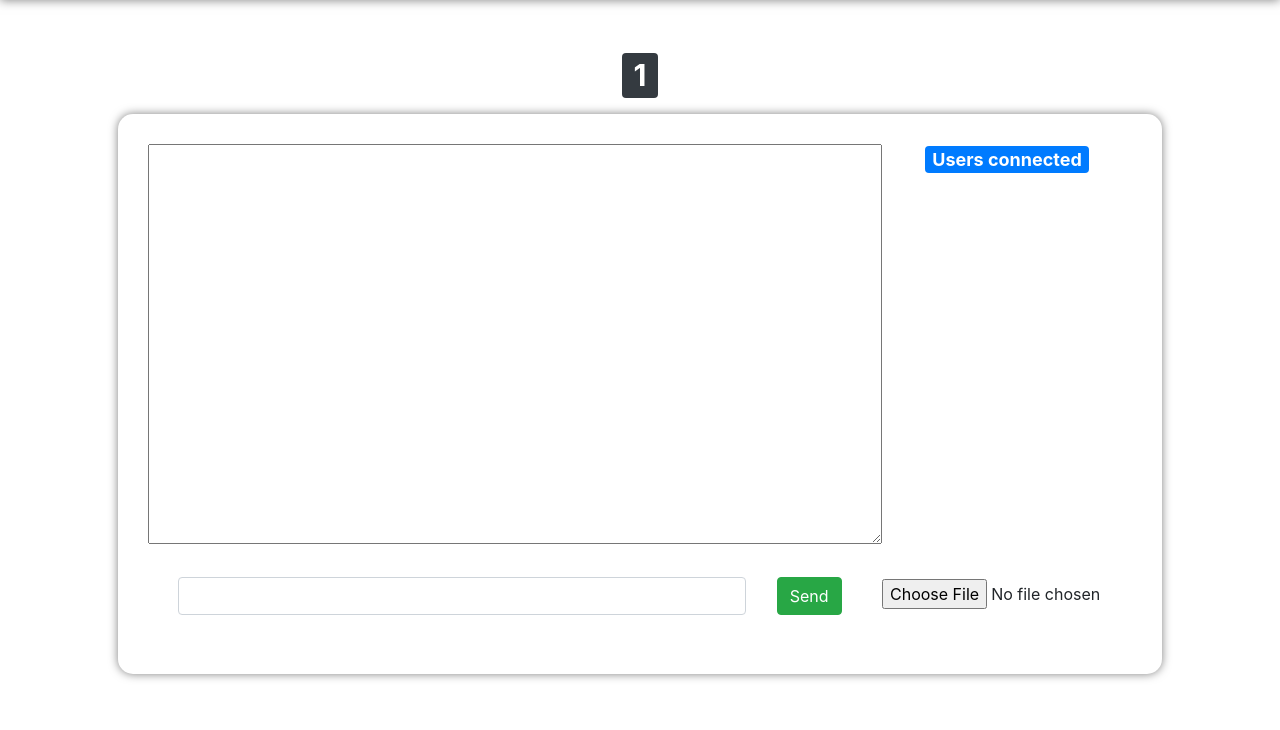
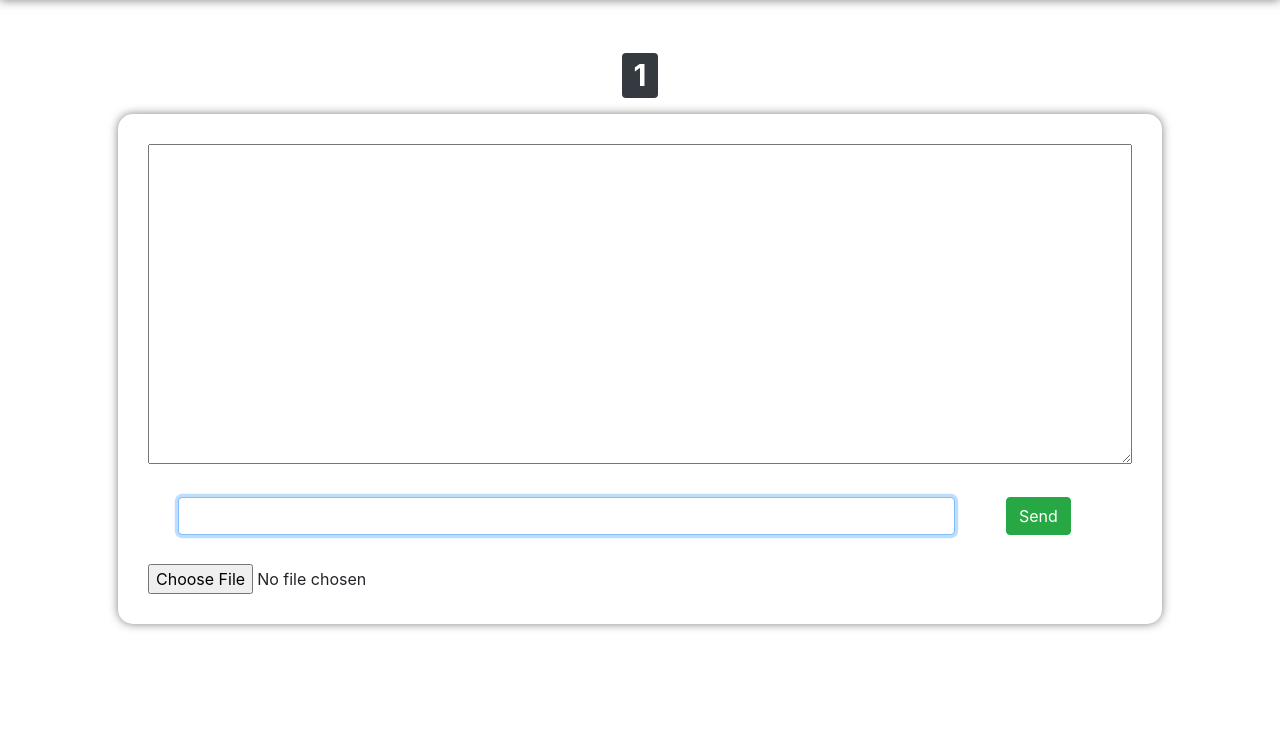
Before and after one commit to marcorichetta/cs50w-project2, a Flask app: page /channels/1 in a window 1280 px wide. Shown: the part 70-800 px from the top of the page. Run offline with Flask 2, Linux system fonts and the light colour scheme; the visitor is signed in with stand-in values (Sample User, id 1); some libraries are stand-ins or nearby versions.

Commit message:
Removed users connected column from UI.

```diff
--- a/static/channel.js
+++ b/static/channel.js
@@ -40,11 +40,6 @@
         let row = '<' + `${data.msg}` + '>'
         document.querySelector('#chat').value += row + '\n';
 
-        // Adds the new user to the list of connected ones.
-        const newUser = document.createElement('li');
-        newUser.innerHTML = `${data.userJoined}`;
-        newUser.className = 'list-group-item';
-        document.querySelector('#currentUsers').append(newUser);
     })
 
     // When a message is announced, add it to the textarea.
--- a/static/style.css
+++ b/static/style.css
@@ -38,8 +38,8 @@
 
 .container-channel {
     display: grid;
-    grid-template-columns: auto 250px;
-    grid-template-rows: 25rem 100px;
+    grid-template-columns: auto;
+    grid-template-rows: 20rem 100px;
 }
 
 /* ID */
--- a/templates/channel.html
+++ b/templates/channel.html
@@ -18,23 +18,16 @@
 
     </div>
     <div class="container-channel custom-window">
-            <div class="list-group">
+            <div id="chat-box" class="list-group">
                 <textarea id="chat" cols="30" rows="20" readonly></textarea>
             </div>
-
-        <div id="users">
-            <h4>
-                <span class="badge badge-primary">Users connected</span>
-            </h4>
-            <ul id="currentUsers" class="list-group"></ul>
-        </div>
 
         <div id="message-box">
             <div class="form-border">
                 <div class="form-row">
                     <div class="form-group col-sm">
                         <div class="input-group">
-                            <input id="comment" class="form-control" size="50">
+                            <input id="comment" class="form-control" size="50" autocomplete="off" autofocus>
                         </div>
                     </div>
                     <div class="form-group col-sm-2">
@@ -44,7 +37,7 @@
             </div>
         </div>
         <div id="file-selector">
-            <input type="file" class="form-control-file" id="exampleFormControlFile1">
+            <input type="file" accept="image/*" class="form-control-file" id="exampleFormControlFile1">
         </div>
     </div>
 
```
